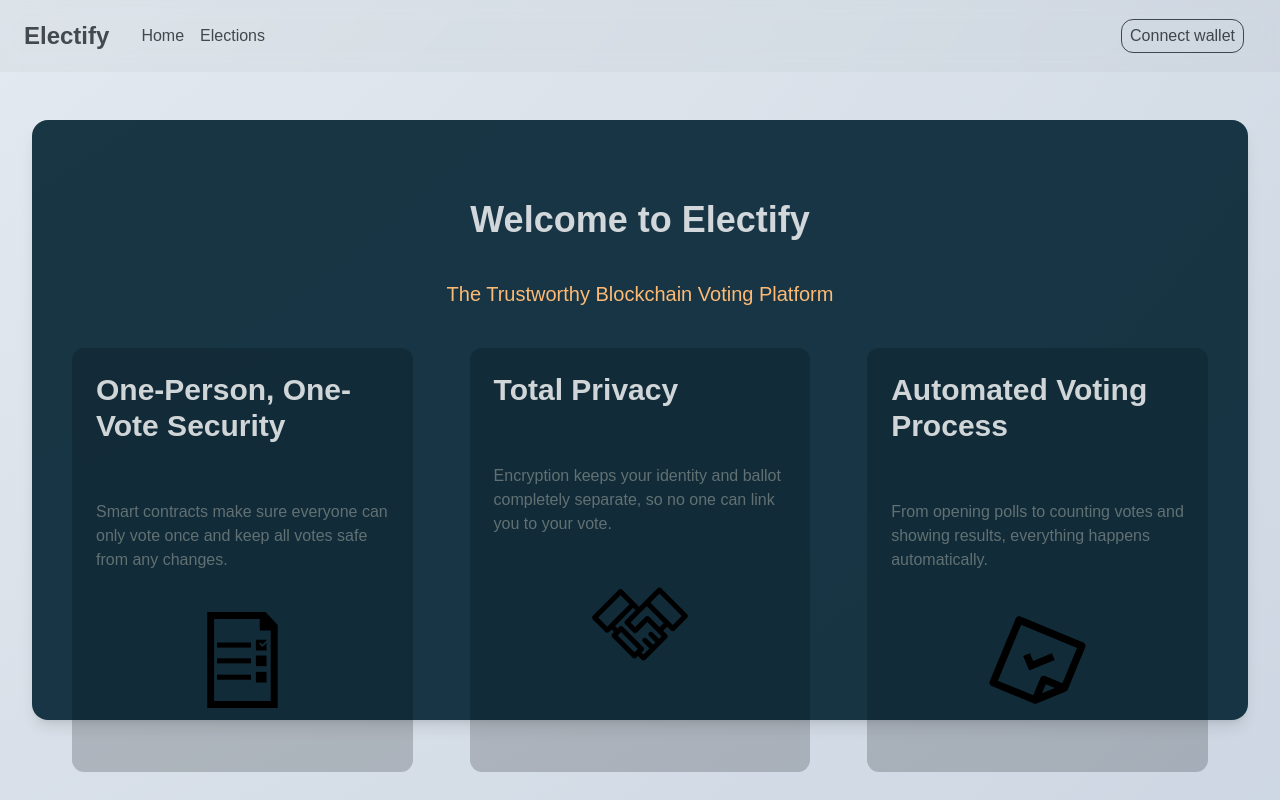
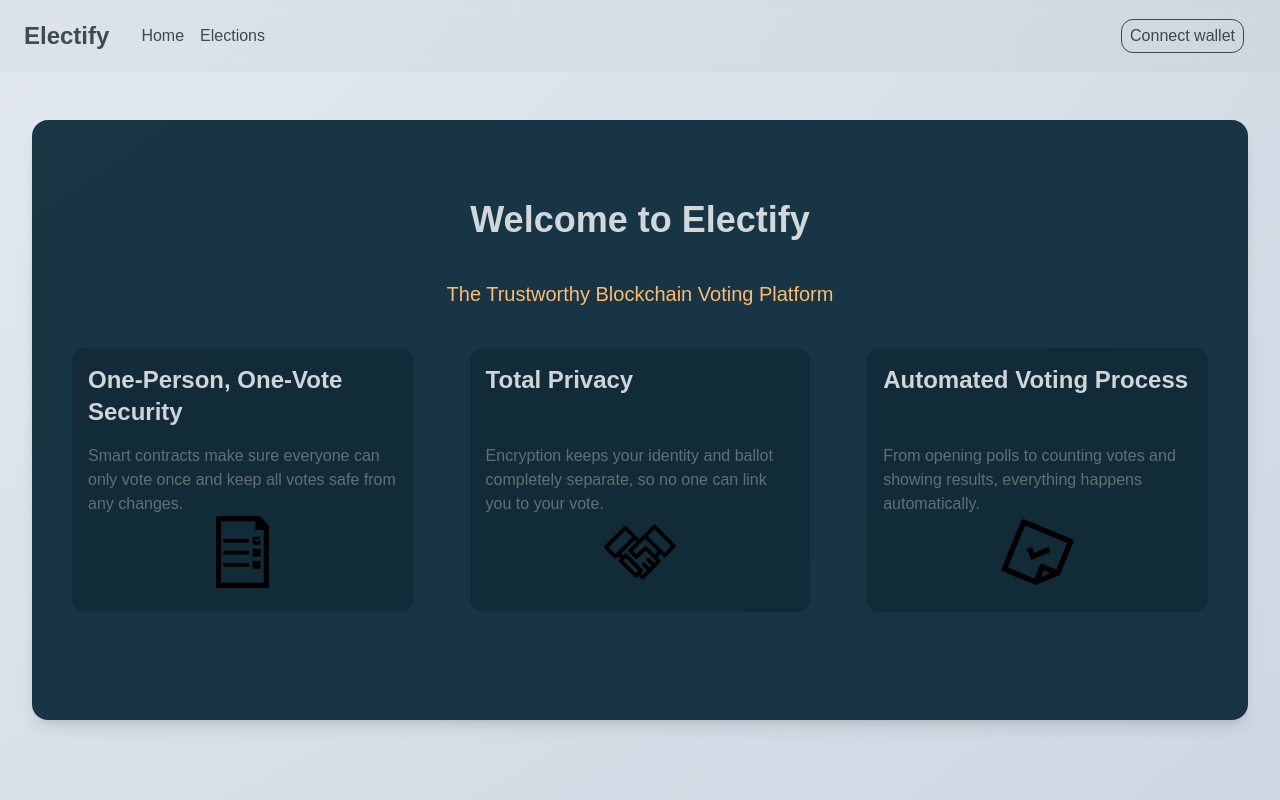
Before and after one commit to iiiulia12/ElectifyUI, a Next.js app: page / in a window 1280 px wide. Shown: the top 800 px of the page. Built offline with nearby package versions, Linux system fonts and the light colour scheme.

Commit message:
fix: small changes

```diff
--- a/src/components/candidate/utility/generateProof.js
+++ b/src/components/candidate/utility/generateProof.js
@@ -19,6 +19,7 @@ export const generateProof = async (input, electionId, contractAddress) => {
   const { proof, publicSignals } = await snarkjs.groth16.prove(new Uint8Array(zkeyResult), witnessBuffer)
 
   const verified = await snarkjs.groth16.verify(verificationKeyResult, publicSignals, proof)
-  await castVote(abiResult, contractAddress, input, pkResult, proof, publicSignals, publicSignals)
+  await castVote(abiResult, contractAddress, input, pkResult, proof, publicSignals)
   console.log('Proof verified: ', verified)
+  console.log('Voted with input: ', input)
 }
--- a/src/components/elections/electionCarousel/electionCard.jsx
+++ b/src/components/elections/electionCarousel/electionCard.jsx
@@ -60,7 +60,7 @@ export const ElectionCard = ({ election, scale = 1 }) => {
         <div className={'relative mt-auto'}>
           <div className={'w-full h-3 bg-gray-600 rounded-full overflow-hidden mb-2'}>
             <motion.div
-              className={'h-full bg-accent-coral'}
+              className={'h-full bg-accent-dark/70'}
               initial={{ width: 0 }}
               animate={{ width: `${pct}%` }}
               transition={{ duration: 1 }}
--- a/src/components/elections/electionDetails/electionForm.jsx
+++ b/src/components/elections/electionDetails/electionForm.jsx
@@ -1,7 +1,7 @@
-import { validate } from '@/components/elections/electionDetails/utils/yup/validate'
+import { validate } from 'components/elections/electionDetails/utils/yup/validate'
 import { useRegisterVoter } from 'components/hooks/useRegisterVoter'
 import { useParams } from 'next/navigation'
-import { saveCommitment } from '@/components/elections/electionDetails/utils/saveCommitment'
+import { saveCommitment } from 'components/elections/electionDetails/utils/saveCommitment'
 import { useEffect, useState } from 'react'
 import { DisplayResponse } from 'components/elections/electionDetails/displayResponse'
 
--- a/src/components/home/card.jsx
+++ b/src/components/home/card.jsx
@@ -4,15 +4,15 @@ import Image from 'next/image'
 export const Card = ({ title, description, svg }) => (
   <div
     className={
-      'bg-blackish-blue/20 rounded-xl p-6 flex flex-col transition-transform duration-300 hover:-translate-y-1 '
+      'bg-blackish-blue/20 rounded-xl lg:p-4 2xl:p-6 flex flex-col transition-transform duration-300 hover:-translate-y-1 '
     }>
-    <div className={'text-3xl font-semibold text-white/80 mb-4'}>{title}</div>
+    <div className={'text-2xl font-semibold h-16 2xl:h24 text-white/80 mb-4'}>{title}</div>
 
-    <div className={'text-cloudy text-md my-[5vh]'}>{description}</div>
+    <div className={'text-cloudy text-md h-18  2xl:my-[5vh]'}>{description}</div>
 
     {svg && (
       <div>
-        <Image src={svg} alt={title} className={'h-24 mb-10'} />
+        <Image src={svg} alt={title} className={' h-18 2xl:h-24 mb-2'} />
       </div>
     )}
   </div>
```
